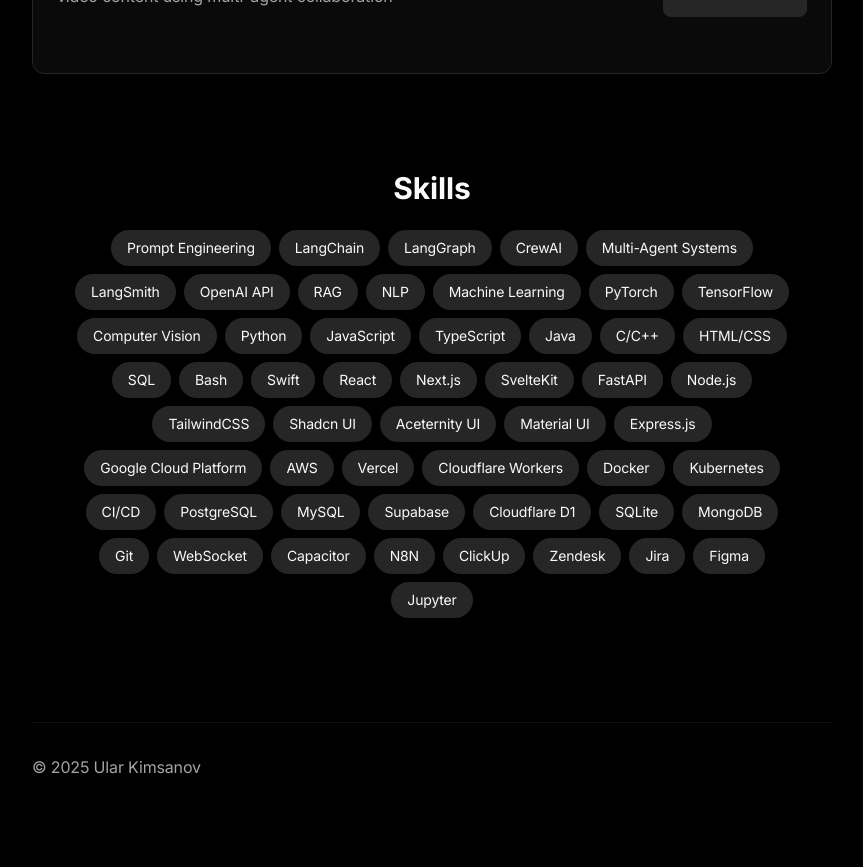
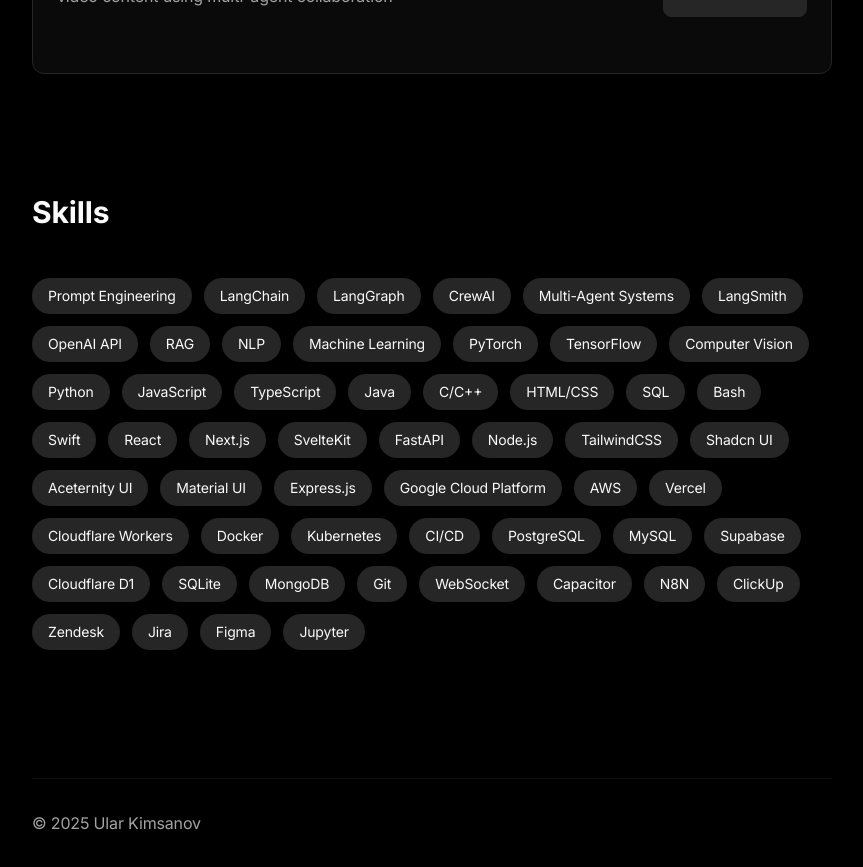
Before and after one commit to ukimsanov/personal-portfolio, a Next.js app: page / in a window 1280 px wide. Shown: the part 980-1847 px from the top of the page, without its empty margins (208-1071 px from the left). Before the commit the page ends 1791 px from the top, so only its background shows below. Built offline with nearby package versions, Linux system fonts and the light colour scheme.

Commit message:
feat: enhance Skills component with improved layout and animation effects

```diff
--- a/src/components/Skills.tsx
+++ b/src/components/Skills.tsx
@@ -10,17 +10,20 @@
       initial={{ opacity: 0, y: 20 }}
       animate={{ opacity: 1, y: 0 }}
       transition={{ duration: 0.5, delay: 0.2 }}
-      className="p-10 w-full"
+      className="py-16 w-full"
     >
-      <h2 className="text-3xl font-bold text-center mb-6">Skills</h2>
-      <div className="flex flex-wrap justify-center gap-2">
+      <h2 className="text-3xl font-bold mb-12">Skills</h2>
+      <div className="flex flex-wrap gap-3">
         {resumeData.skills.map((skill, index) => (
-          <div
+          <motion.div
             key={index}
-            className="bg-secondary text-secondary-foreground rounded-full px-4 py-2 text-sm"
+            initial={{ opacity: 0, scale: 0.8 }}
+            animate={{ opacity: 1, scale: 1 }}
+            transition={{ duration: 0.3, delay: 0.05 * index }}
+            className="bg-secondary text-secondary-foreground rounded-full px-4 py-2 text-sm hover:bg-secondary/80 transition-colors"
           >
             {skill}
-          </div>
+          </motion.div>
         ))}
       </div>
     </motion.section>
```
